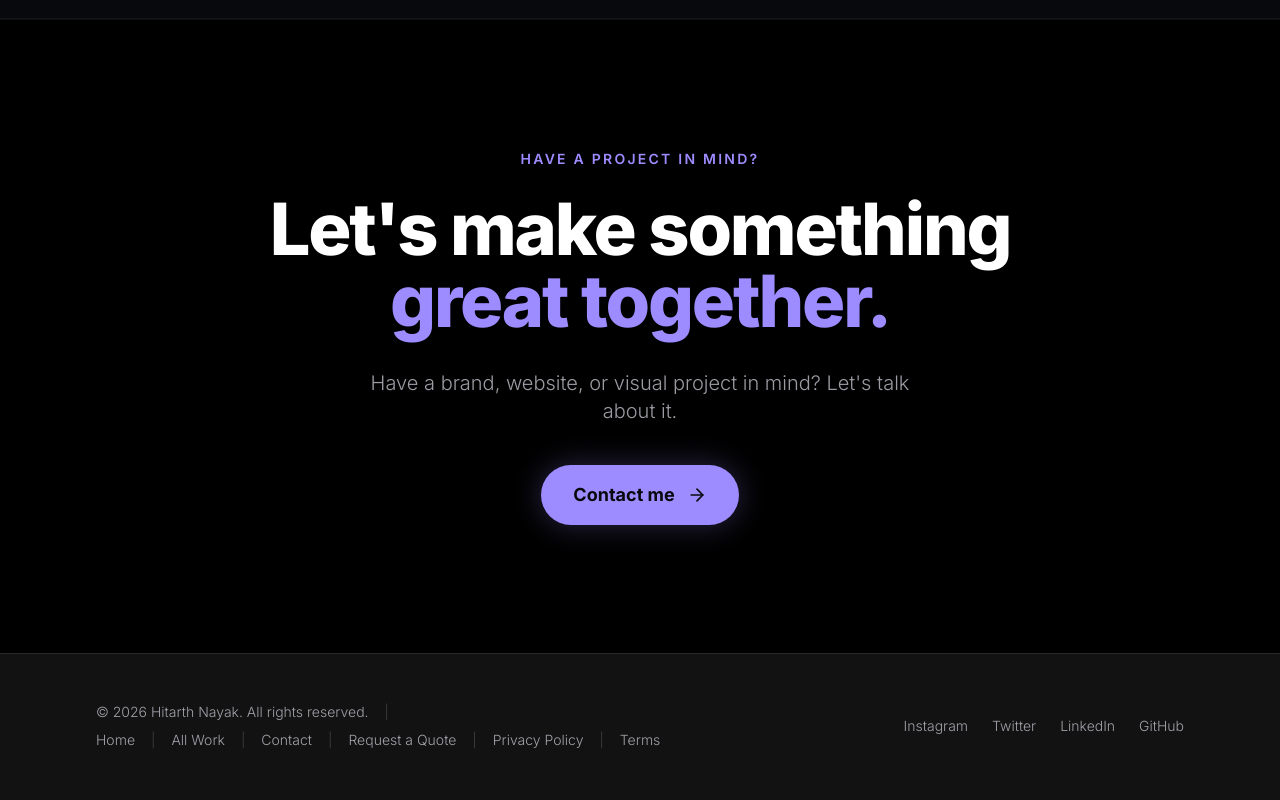
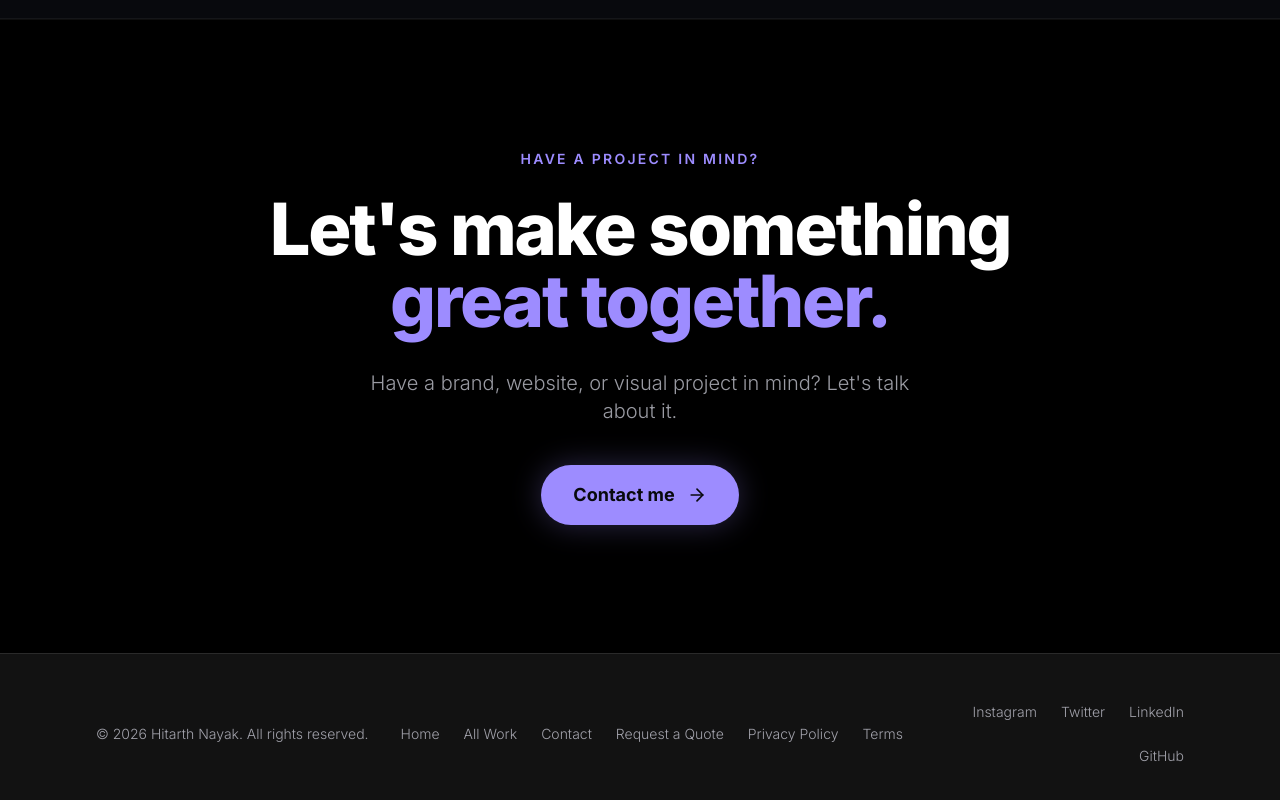
Before and after one commit to blackfire03/portfolio, a Next.js app: page / in a window 1280 px wide. Shown: the part 6842-7642 px from the top of the page. Built offline with nearby package versions, Linux system fonts and the light colour scheme.

Commit message:
fix: refine footer alignment and spacing

```diff
--- a/components/Footer.tsx
+++ b/components/Footer.tsx
@@ -8,29 +8,28 @@ interface FooterProps {
 export function Footer({ maxWidth = "max-w-7xl", className = "" }: FooterProps) {
     return (
         <footer className={`border-t border-white/10 bg-[#121212] py-12 px-6 md:px-12 lg:px-24 ${className}`}>
-            <div className={`${maxWidth} mx-auto flex flex-col md:flex-row justify-between items-center gap-6 text-zinc-400 text-sm font-light`}>
-                <div className="flex flex-wrap items-center justify-center md:justify-start gap-x-4 gap-y-2 text-center md:text-left">
-                    <p>© {new Date().getFullYear()} Hitarth Nayak. All rights reserved.</p>
-                    <span className="hidden sm:inline text-white/20" aria-hidden="true">|</span>
-                    <nav aria-label="Footer Navigation" className="flex flex-wrap items-center justify-center gap-x-4 gap-y-2">
-                        <Link href="/" className="hover:text-white transition-colors">Home</Link>
-                        <span className="text-white/20" aria-hidden="true">|</span>
-                        <Link href="/work" className="hover:text-white transition-colors">All Work</Link>
-                        <span className="text-white/20" aria-hidden="true">|</span>
-                        <Link href="/contact" className="hover:text-white transition-colors">Contact</Link>
-                        <span className="text-white/20" aria-hidden="true">|</span>
-                        <Link href="/request-a-quote" className="hover:text-white transition-colors">Request a Quote</Link>
-                        <span className="text-white/20" aria-hidden="true">|</span>
-                        <Link href="/privacy-policy" className="hover:text-white transition-colors">Privacy Policy</Link>
-                        <span className="text-white/20" aria-hidden="true">|</span>
-                        <Link href="/terms" className="hover:text-white transition-colors">Terms</Link>
-                    </nav>
+            <div className={`${maxWidth} mx-auto grid grid-cols-1 xl:grid-cols-[1fr_auto_1fr] items-center gap-6 xl:gap-8 text-zinc-400 text-sm font-light`}>
+                {/* Zone 1: Copyright (Left-aligned) */}
+                <div className="justify-self-start text-left">
+                    <p className="xl:whitespace-nowrap">© {new Date().getFullYear()} Hitarth Nayak. All rights reserved.</p>
                 </div>
-                <div className="flex gap-6 shrink-0">
-                    <a href="https://www.instagram.com/craftedbyhitarth/" target="_blank" rel="noopener noreferrer" className="hover:text-white transition-colors">Instagram</a>
-                    <a href="https://x.com/crafthitarth03" target="_blank" rel="noopener noreferrer" className="hover:text-white transition-colors">Twitter</a>
-                    <a href="https://in.linkedin.com/in/hitarth-n-268316304" target="_blank" rel="noopener noreferrer" className="hover:text-white transition-colors">LinkedIn</a>
-                    <a href="https://github.com/blackfire03" target="_blank" rel="noopener noreferrer" className="hover:text-white transition-colors">GitHub</a>
+
+                {/* Zone 2: Main Navigation (Centered) */}
+                <nav aria-label="Footer Navigation" className="justify-self-start xl:justify-self-center flex flex-wrap items-center justify-start xl:justify-center gap-x-5 lg:gap-x-6 gap-y-2.5">
+                    <Link href="/" className="hover:text-white transition-colors whitespace-nowrap">Home</Link>
+                    <Link href="/work" className="hover:text-white transition-colors whitespace-nowrap">All Work</Link>
+                    <Link href="/contact" className="hover:text-white transition-colors whitespace-nowrap">Contact</Link>
+                    <Link href="/request-a-quote" className="hover:text-white transition-colors whitespace-nowrap">Request a Quote</Link>
+                    <Link href="/privacy-policy" className="hover:text-white transition-colors whitespace-nowrap">Privacy Policy</Link>
+                    <Link href="/terms" className="hover:text-white transition-colors whitespace-nowrap">Terms</Link>
+                </nav>
+
+                {/* Zone 3: Social Links (Right-aligned) */}
+                <div className="justify-self-start xl:justify-self-end flex flex-wrap items-center justify-start xl:justify-end gap-5 lg:gap-6">
+                    <a href="https://www.instagram.com/craftedbyhitarth/" target="_blank" rel="noopener noreferrer" className="hover:text-white transition-colors whitespace-nowrap">Instagram</a>
+                    <a href="https://x.com/crafthitarth03" target="_blank" rel="noopener noreferrer" className="hover:text-white transition-colors whitespace-nowrap">Twitter</a>
+                    <a href="https://in.linkedin.com/in/hitarth-n-268316304" target="_blank" rel="noopener noreferrer" className="hover:text-white transition-colors whitespace-nowrap">LinkedIn</a>
+                    <a href="https://github.com/blackfire03" target="_blank" rel="noopener noreferrer" className="hover:text-white transition-colors whitespace-nowrap">GitHub</a>
                 </div>
             </div>
         </footer>
```
